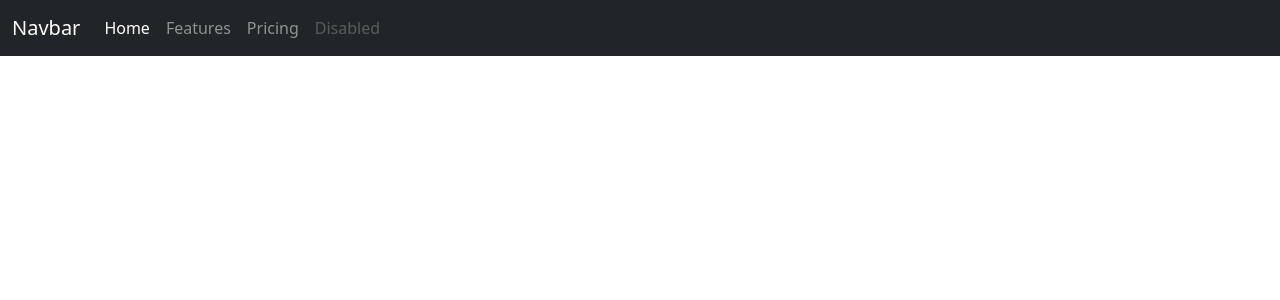
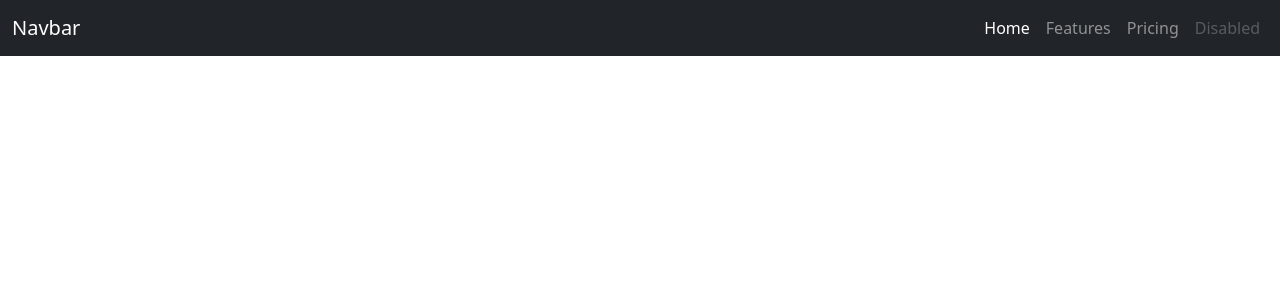
Before and after one commit to sanarkk/EasyCourses_Hackathon, a React (Create React App) app in the folder hackathon/: page / in a window 1280 px wide. Shown: the top 300 px of the page. Built offline with nearby package versions, Linux system fonts and the light colour scheme.

Commit message:
Moved categories to the right

```diff
--- a/hackathon/src/Home.jsx
+++ b/hackathon/src/Home.jsx
@@ -9,7 +9,7 @@ const Home = () => {
             <span class="navbar-toggler-icon"></span>
           </button>
           <div class="collapse navbar-collapse" id="navbarNav">
-            <ul class="navbar-nav">
+            <ul class="navbar-nav ms-auto">
               <li class="nav-item">
                 <a class="nav-link active" aria-current="page" href="#">Home</a>
               </li>
```
